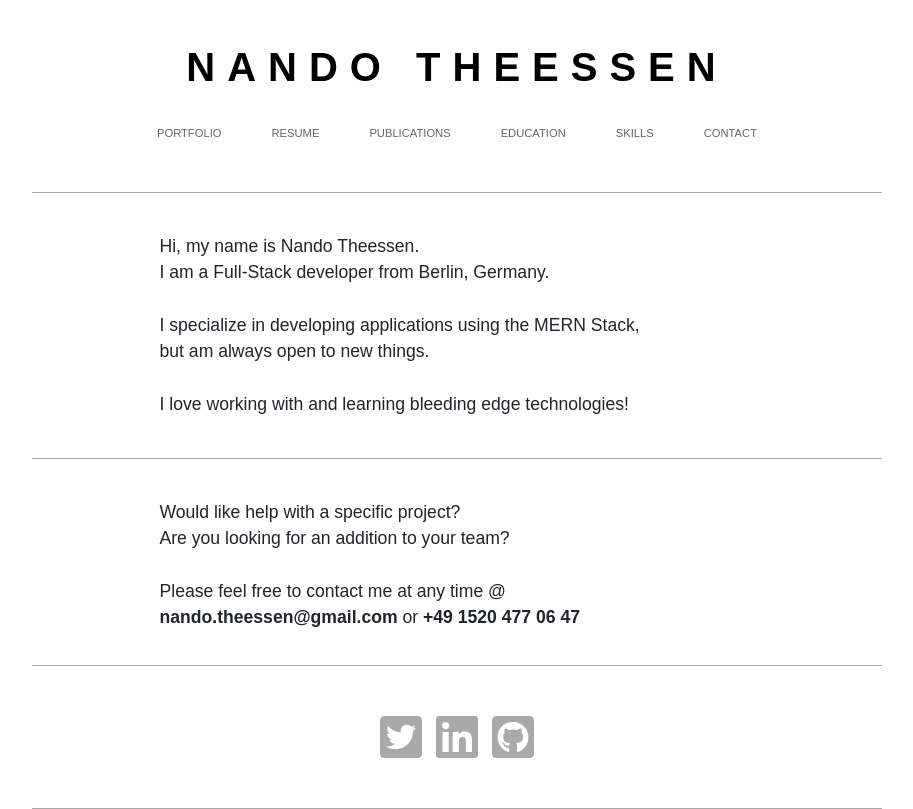
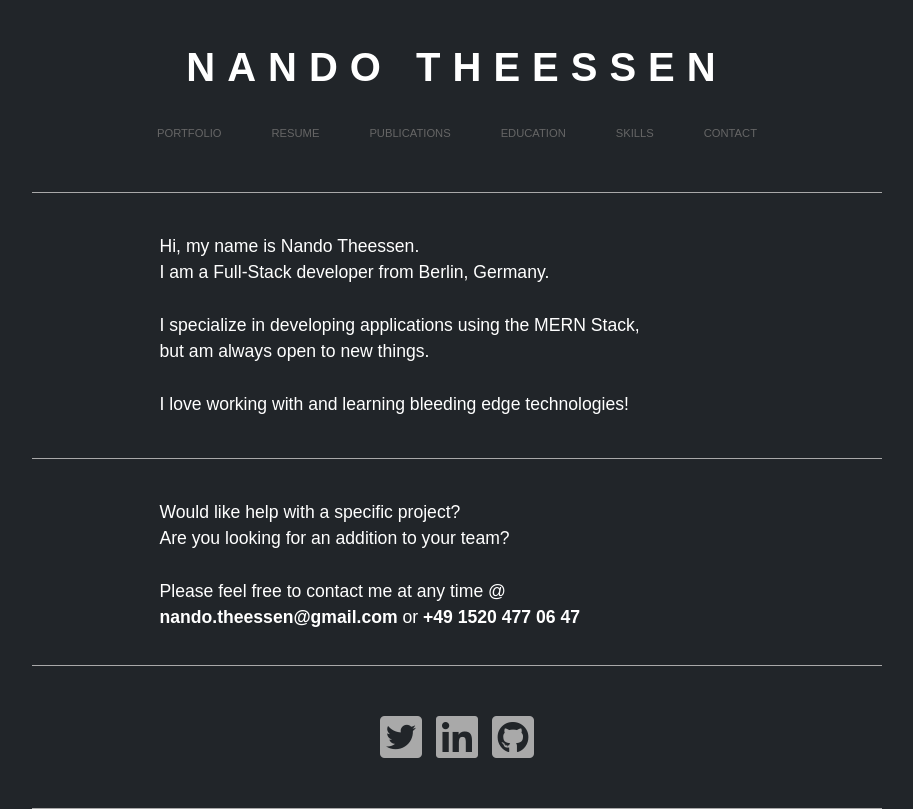
Before and after one commit to NandoTheessen/Resume-Page, a React (Create React App) app: page / in a window 1280 px wide. Shown: the whole page, without its empty margins (183-1096 px from the left). Built offline with nearby package versions, Linux system fonts and the light colour scheme.

Commit message:
dark mode

```diff
--- a/src/components/Footer.css
+++ b/src/components/Footer.css
@@ -21,5 +21,5 @@
 .symbol-link:hover {
     text-decoration: none !important;
     color: darkgrey;
-    color: #212529;
+    color: white;
 }
--- a/src/components/Header.css
+++ b/src/components/Header.css
@@ -7,7 +7,7 @@
 
 h1 {
     text-decoration: none;
-    color: black;
+    color: white;
     text-align: center;
     letter-spacing: 0.3em;
     font-weight: bold;
--- a/src/index.css
+++ b/src/index.css
@@ -4,6 +4,8 @@ body {
   font-family: "proxima-nova", sans-serif;
   font-style: normal;
   font-weight: 400;
+  background: #212529;
+  color: white;
 }
 
 .app {
```
